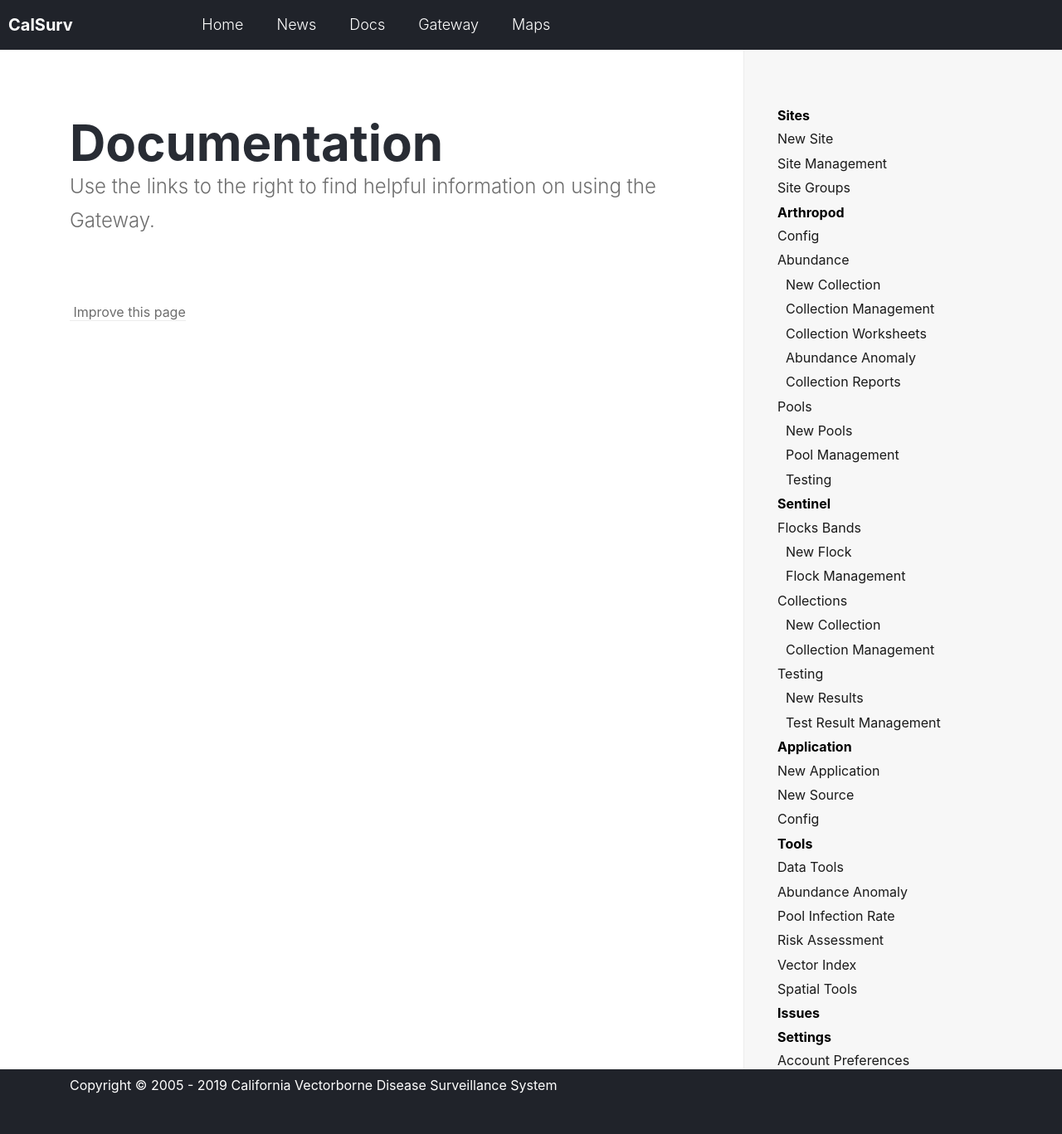
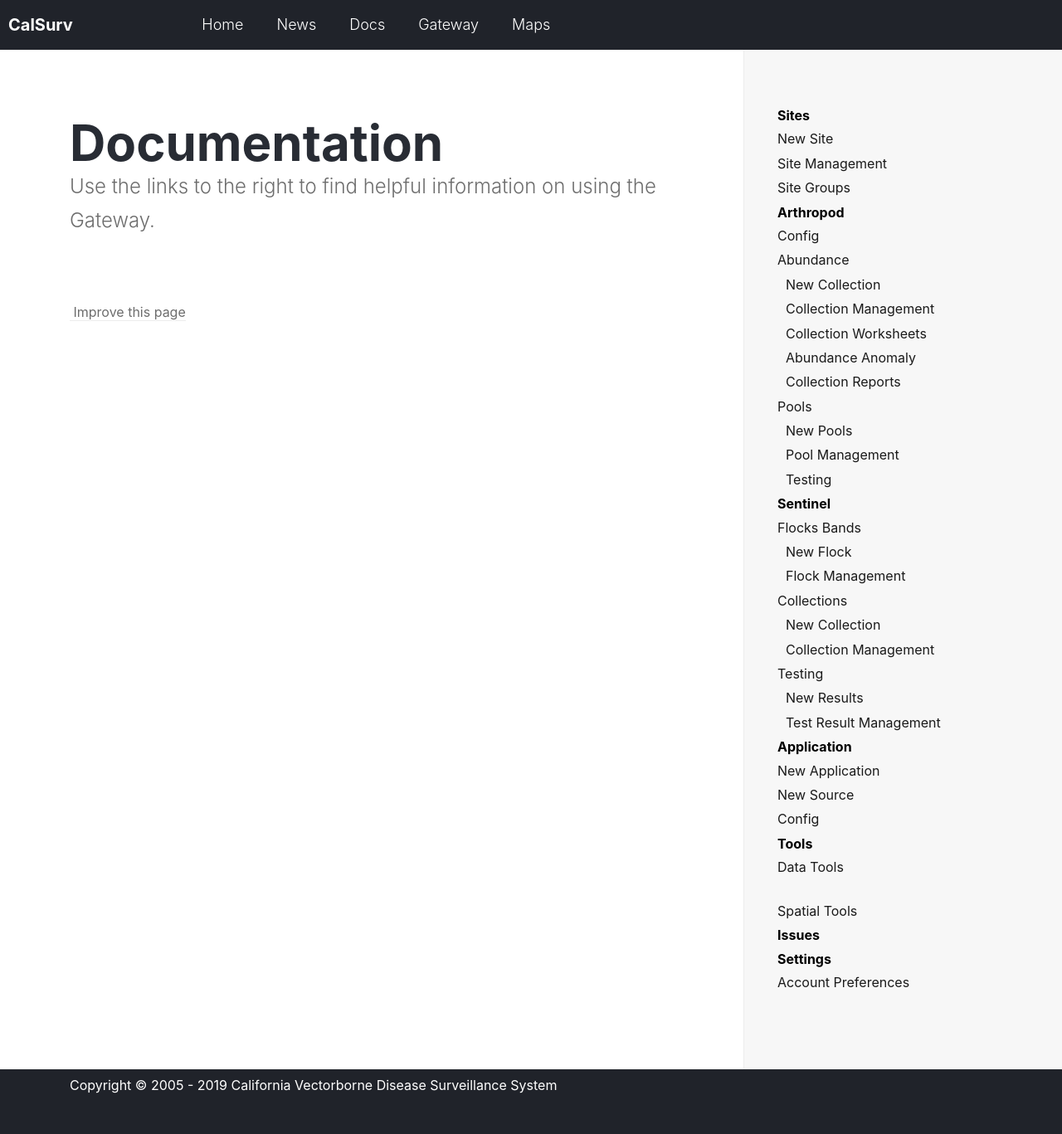
Before and after one commit to tlvaldepena/vectorsurv.org, a Jekyll site: the page built from _docs/index.md, in a window 1280 px wide. Shown: the whole page at 83% size. Built offline with Jekyll 4.4.1, drawn with Linux system fonts in a browser that asks for light colours.

Commit message:
tools links

```diff
--- a/_data/docs_nav.yml
+++ b/_data/docs_nav.yml
@@ -41,12 +41,10 @@
     - link: /docs/application/source/
     - link: /docs/application/config/
 - title: Tools
+  link: /docs/tools/tools-menu/
   docs:
     - link: /docs/tools/data-tools/
-    - link: /docs/tools/calculators/anomaly/
-    - link: /docs/tools/calculators/infection-rate/
-    - link: /docs/tools/calculators/risk-assessment/
-    - link: /docs/tools/calculators/vector-index/
+    - link: /docs/tools/calculator/menu/
     - link: /docs/tools/spatial-tools/
 - title: Issues
   link: /docs/issues/
```
